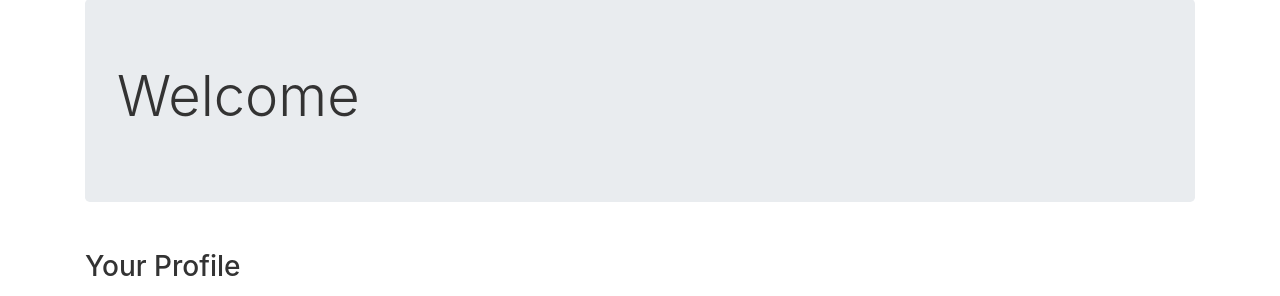
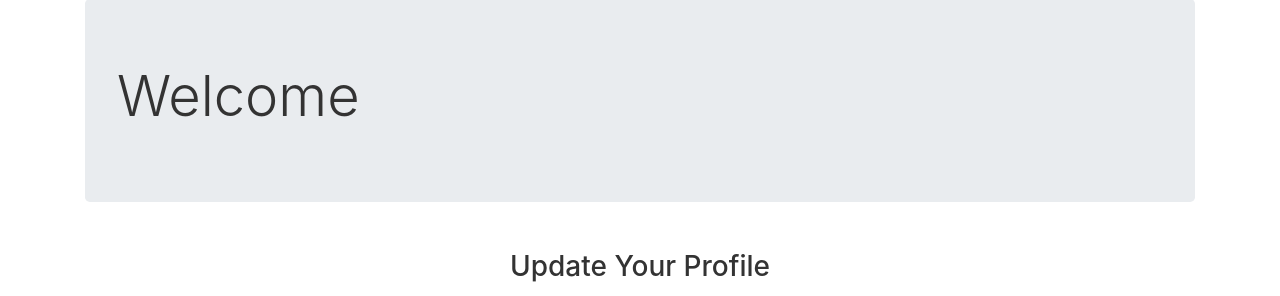
Before and after one commit to YurikoU/Course_Project, a PHP site: page /member_top.php in a window 1280 px wide. Shown: the part 49-345 px from the top of the page. Run offline with PHP 8.4, Linux system fonts and the light colour scheme; the visitor is signed in with stand-in values (Sample User, id 1); data that the repository does not hold is empty; some libraries are stand-ins or nearby versions.

Commit message:
Add files via upload

```diff
--- a/member_top.php
+++ b/member_top.php
@@ -25,7 +25,9 @@
         </div>
       </header>
       <main>
-        <h3>Your Profile</h3>
+        <div style="display:flex; justify-content:center;">
+          <h3>Update Your Profile</h3>
+        </div>
         <form>
           <div class="row justify-content-center">
             <div class="col-4">
@@ -45,7 +47,6 @@
                 <label>E-mail Address<input type="email" name="email" class="form-control" value="<?= "{$user['email']}" ?>" readonly></label>
               </div>
 
-
               <div class="form-group">
                 <label>City<input type="text" name="city" class="form-control" value="<?= "{$user['city']}" ?>" readonly></label>
               </div>
@@ -55,8 +56,6 @@
               <div class="form-group">
                 <label>Skills<input type="text" name="skills" class="form-control" value="<?= "{$user['skills']}" ?>" readonly></label>
               </div>
-
-
 
               <a class="btn btn-info" href="member_update.php">Update</a>
               <a class="btn btn-outline-info" href="logout.php">Logout</a>
--- a/member_update.php
+++ b/member_update.php
@@ -27,7 +27,9 @@
       </header>
 
       <main>
-        <h3>Update Your Profile</h3>
+        <div style="display:flex; justify-content:center;">
+          <h3>Update Your Profile</h3>
+        </div>
         <form action="member_update_process.php" method="post" enctype="multipart/form-data">
           <div class="row justify-content-center">
             <div class="col-4">
```
